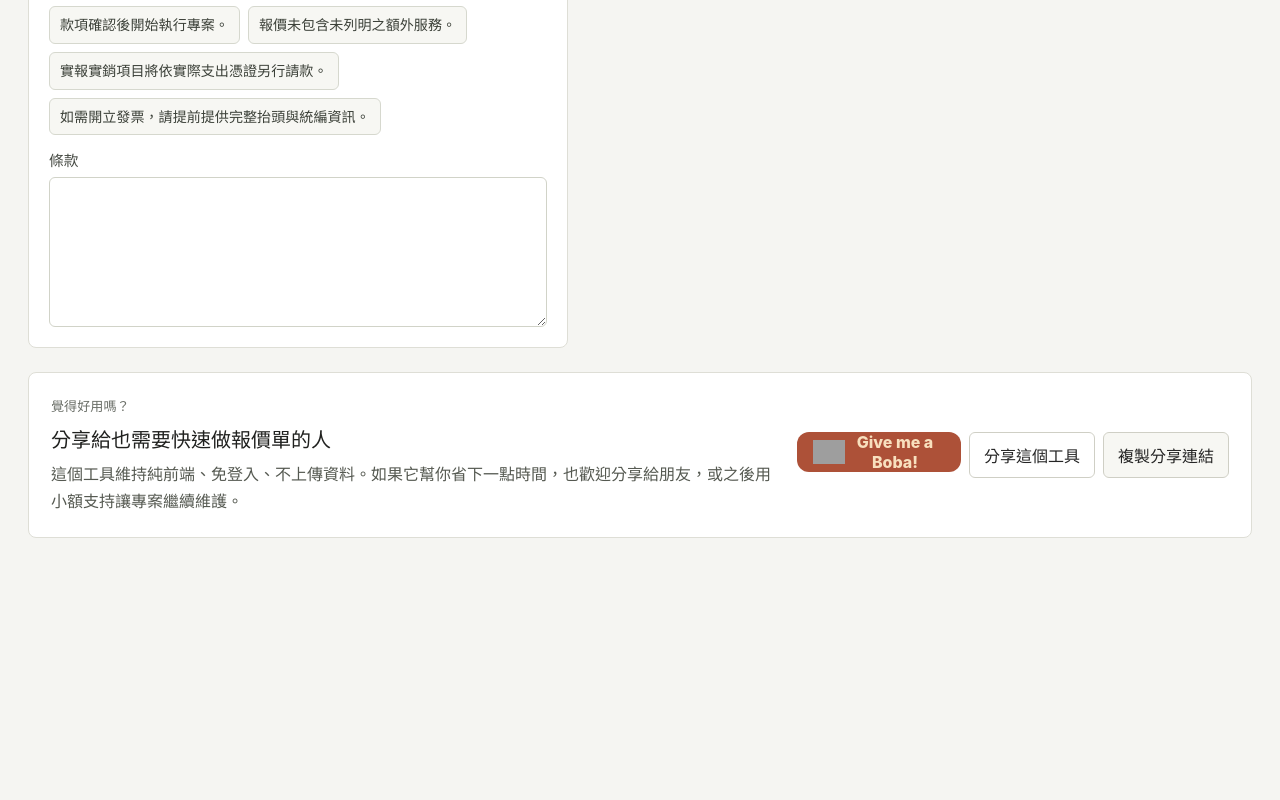
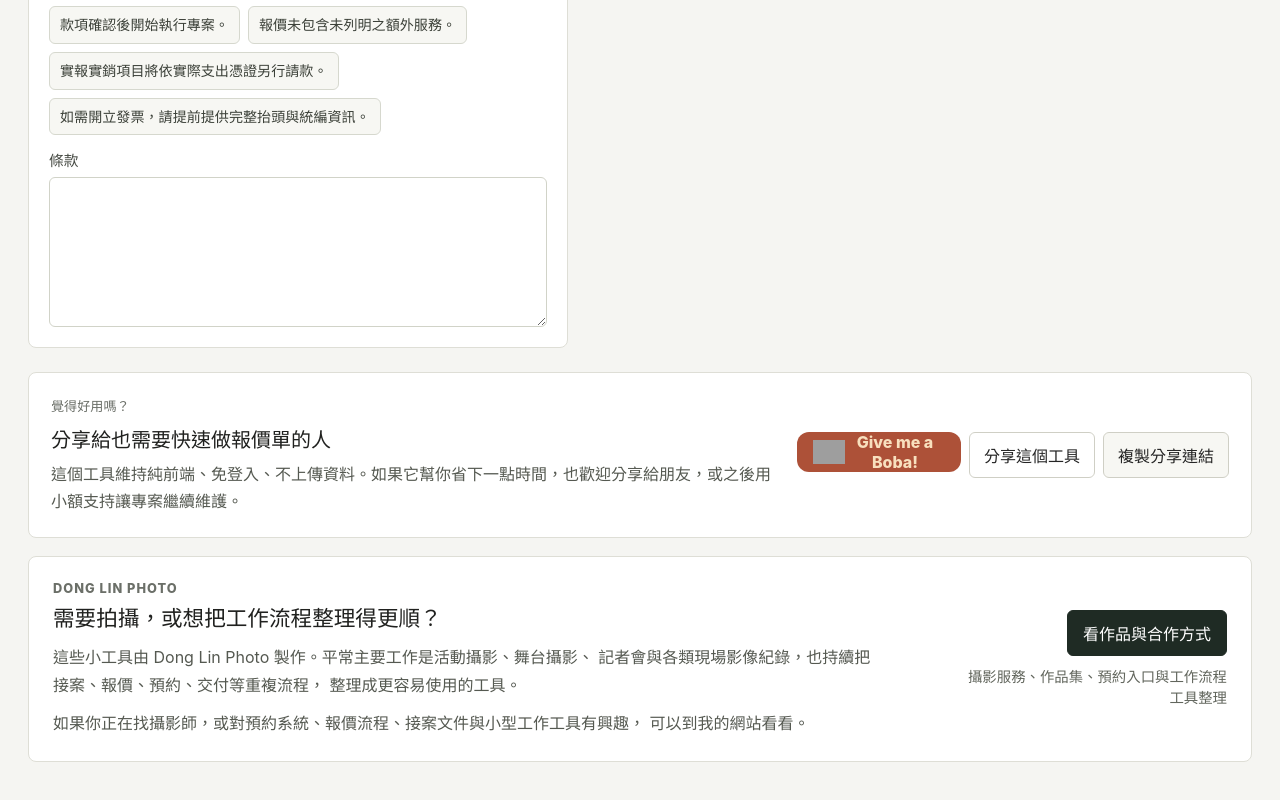
Before and after one commit to dong-sc/simple-quote-generator, a React (Vite) app: page / in a window 1280 px wide. Shown: the part 3408-4208 px from the top of the page. Before the commit the page ends 3994 px from the top, so only its background shows below. Built offline with nearby package versions, Linux system fonts and the light colour scheme; grey boxes are pictures that could not be loaded.

Commit message:
Add author promo section

```diff
--- a/src/App.tsx
+++ b/src/App.tsx
@@ -1,5 +1,6 @@
 import { useEffect, useMemo, useState } from 'react';
 import { ActionBar } from './components/ActionBar';
+import { AuthorPromoSection } from './components/AuthorPromoSection';
 import { Header } from './components/Header';
 import { QuoteForm } from './components/QuoteForm';
 import { QuotePreview } from './components/QuotePreview';
@@ -100,6 +101,7 @@
           <QuotePreview data={quoteData} totals={totals} />
         </section>
         <SupportSection />
+        <AuthorPromoSection />
       </main>
     </>
   );
--- /dev/null
+++ b/src/components/AuthorPromoSection.tsx
@@ -0,0 +1,39 @@
+export function AuthorPromoSection() {
+  return (
+    <section className="author-promo-section" aria-labelledby="author-promo-title">
+      <div className="author-promo-card">
+        <div className="author-promo-content">
+          <p className="author-promo-label">Dong Lin Photo</p>
+
+          <h2 id="author-promo-title">需要拍攝，或想把工作流程整理得更順？</h2>
+
+          <p>
+            這些小工具由 Dong Lin Photo 製作。平常主要工作是活動攝影、舞台攝影、
+            記者會與各類現場影像紀錄，也持續把接案、報價、預約、交付等重複流程，
+            整理成更容易使用的工具。
+          </p>
+
+          <p>
+            如果你正在找攝影師，或對預約系統、報價流程、接案文件與小型工作工具有興趣，
+            可以到我的網站看看。
+          </p>
+        </div>
+
+        <div className="author-promo-actions">
+          <a
+            className="author-promo-button"
+            href="https://donglinphoto.com/"
+            target="_blank"
+            rel="noopener noreferrer"
+          >
+            看作品與合作方式
+          </a>
+
+          <p className="author-promo-note">
+            攝影服務、作品集、預約入口與工作流程工具整理
+          </p>
+        </div>
+      </div>
+    </section>
+  );
+}
--- a/src/styles/global.css
+++ b/src/styles/global.css
@@ -154,6 +154,78 @@
   color: #2f6b4f;
   font-size: 0.9rem;
   white-space: nowrap;
+}
+
+.author-promo-section {
+  margin-top: 18px;
+}
+
+.author-promo-card {
+  display: grid;
+  grid-template-columns: minmax(0, 1fr) minmax(220px, auto);
+  gap: 24px;
+  align-items: center;
+  padding: 24px;
+  border: 1px solid #deded6;
+  border-radius: 8px;
+  background: #ffffff;
+}
+
+.author-promo-label {
+  margin: 0 0 8px;
+  color: #6b6f68;
+  font-size: 0.8rem;
+  font-weight: 800;
+  letter-spacing: 0.08em;
+  text-transform: uppercase;
+}
+
+.author-promo-content h2 {
+  margin: 0;
+  color: #20211f;
+  font-size: 1.35rem;
+  line-height: 1.35;
+}
+
+.author-promo-content p:not(.author-promo-label) {
+  max-width: 820px;
+  margin: 10px 0 0;
+  color: #555951;
+  line-height: 1.75;
+}
+
+.author-promo-actions {
+  display: flex;
+  flex-direction: column;
+  gap: 10px;
+  align-items: flex-end;
+  text-align: right;
+}
+
+.author-promo-button {
+  display: inline-flex;
+  align-items: center;
+  justify-content: center;
+  min-height: 42px;
+  padding: 10px 15px;
+  border: 1px solid #1f2b24;
+  border-radius: 6px;
+  background: #1f2b24;
+  color: #ffffff;
+  font-weight: 800;
+  text-decoration: none;
+}
+
+.author-promo-button:hover {
+  text-decoration: none;
+}
+
+.author-promo-note {
+  max-width: 260px;
+  margin: 0;
+  color: #62665d;
+  font-size: 0.9rem;
+  line-height: 1.5;
 }
 
 .workspace {
@@ -814,6 +886,24 @@
     padding: 18px;
   }
 
+  .author-promo-card {
+    grid-template-columns: 1fr;
+    padding: 18px;
+  }
+
+  .author-promo-actions {
+    align-items: stretch;
+    text-align: left;
+  }
+
+  .author-promo-button {
+    width: 100%;
+  }
+
+  .author-promo-note {
+    max-width: none;
+  }
+
   .support-actions {
     justify-content: stretch;
   }
--- a/src/styles/print.css
+++ b/src/styles/print.css
@@ -25,6 +25,7 @@
   .form-pane,
   .action-bar,
   .support-section,
+  .author-promo-section,
   .tool-links-section,
   .header-tool-shortcuts {
     display: none !important;
```
